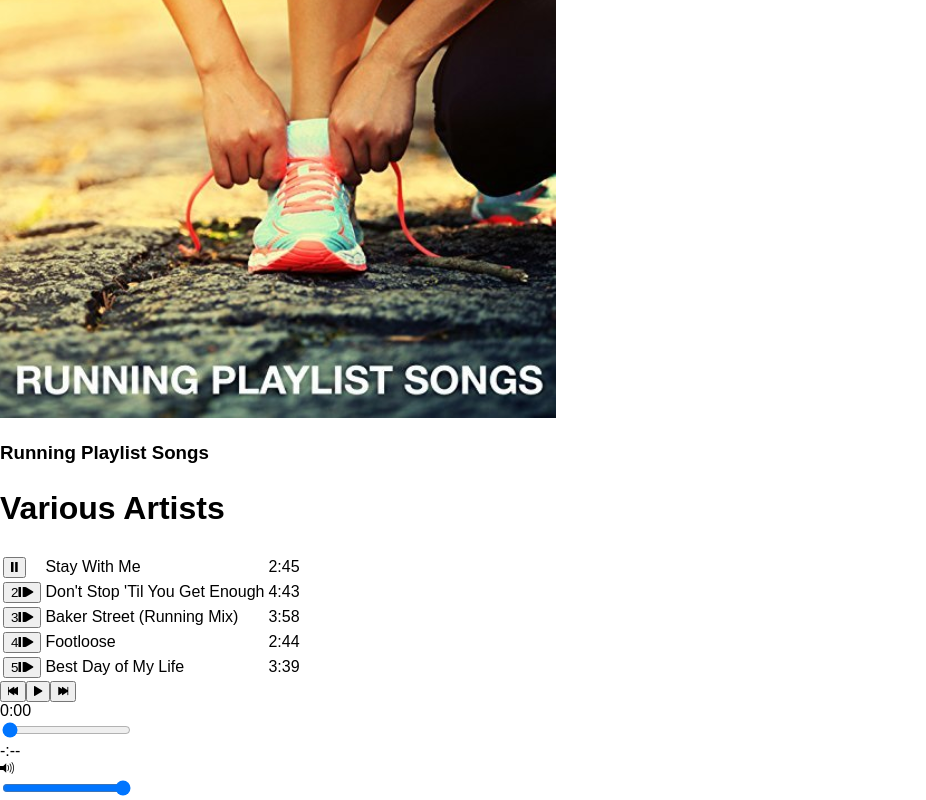
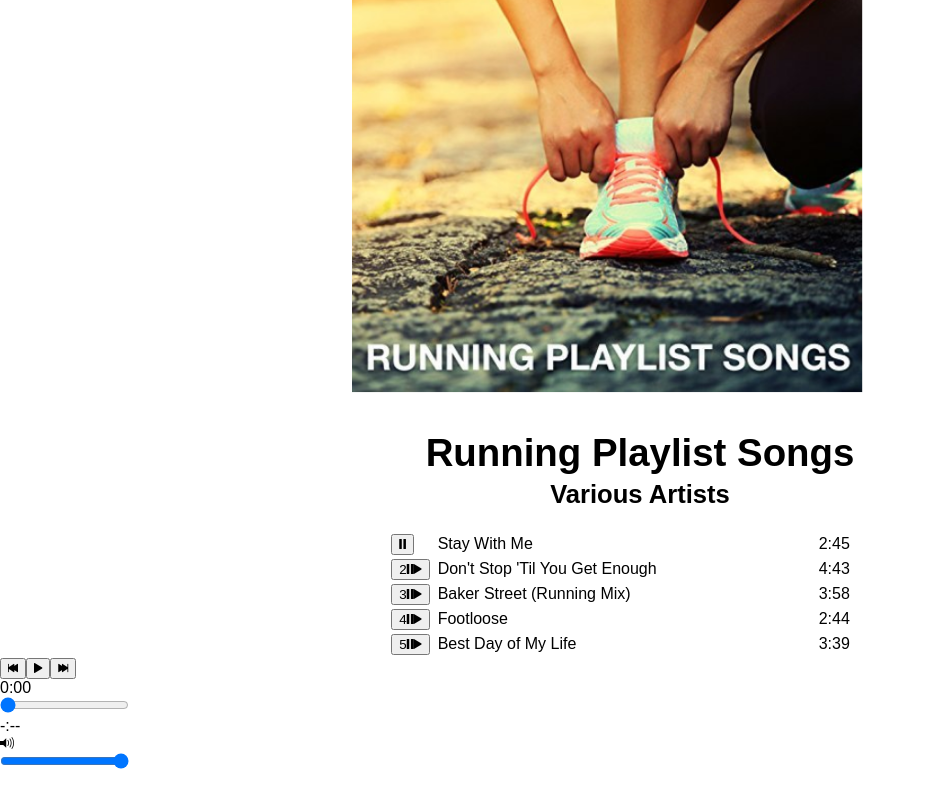
Before and after one commit to Beth-Powell/bloc-jams-react, a React (Create React App) app: page /album/running-playlist in a window 1280 px wide. Shown: the part 454-1254 px from the top of the page, without its empty margins (0-926 px from the left). After the commit the page ends 1227 px from the top, so only its background shows below. Built offline with nearby package versions, Linux system fonts and the light colour scheme.

Commit message:
Album page styling

```diff
--- a/src/App.css
+++ b/src/App.css
@@ -38,6 +38,7 @@ header {
   font-size: 1em;
 }
 
+
 .song.ion-play, .song.ion-pause {
     display: none;
 }
@@ -71,4 +72,4 @@ header {
 .song.paused .ion-play,
   .song.paused .song-number {
     display: none;
-  }
+}
--- a/src/album.css
+++ b/src/album.css
@@ -0,0 +1,98 @@
+#album-cover-art {
+  height: 40%;
+  width: 40%;
+  padding-top: 20px;
+  margin-left: auto;
+  margin-right: auto;
+  display: block;
+
+}
+
+#album-title {
+  text-align: center;
+  font-size: 3vw;
+  margin-bottom: 0px;
+}
+
+.artist {
+  text-align: center;
+  font-size: 2vw;
+  margin-top: 5px;
+}
+
+#release-info {
+  color: red;
+  position: relative;
+  text-align: center;
+  display: inherit;
+  font-size: 5vw;
+}
+
+#song-list {
+  margin-left: auto;
+  margin-right: auto;
+}
+
+.song-actions {
+  padding-right: 5px;
+}
+
+.song-title {
+  padding-right: 10px;
+}
+
+.song-duration {
+  text-align: right;
+  padding-right: 40px;
+  padding-left: 150px;
+}
+
+tr {
+  padding-above: 5px;
+  padding-bottom: 10px;
+  border-bottom: 1px solid red;
+}
+
+/*.buttons {
+  grid-area: player-buttons;
+}
+
+.current-time {
+  grid-area: song-has-played;
+}
+
+.seek-bar {
+  grid-area: player-bar;
+}
+
+.total-time {
+  grid-area: song-duration;
+}
+
+.ion-volume-high {
+  grid-area: audio-icon;
+}
+
+
+.player-bar {
+  display: grid;
+  grid-template-columns: 1fr 1fr 1fr;
+  grid-template-rows: auto;
+  grid-template-areas:
+    ". player-buttons ."
+    ". song-has-played ."
+    ". player-bar ."
+    ". song-duration ."
+    ". . . "
+    ". audio-icon ."
+    ". volume-bar ."
+}*/
+
+#buttons {
+  display: block;
+  margin: auto;
+}
+
+.seek-bar {
+  margin: auto;
+}
--- a/src/components/Landing.js
+++ b/src/components/Landing.js
@@ -5,7 +5,6 @@ const Landing = () => (
     <h1 className="hero-title">TURN THE MUSIC UP!</h1>
     <a className='background'>
     </a>
-
     <section className="selling-points">
       <div className="point column third">
         <span className="ion-music-note"></span>
--- a/src/components/Library.js
+++ b/src/components/Library.js
@@ -11,11 +11,11 @@ class Library extends Component {
 
   render() {
     return(
-      <section className='library'>
+      <section className='library container'>
       {
           this.state.albums.map( (album, index) =>
             <Link to={`/album/${album.slug}`} key={index}>
-            <img className="album-cover album-library" src={album.albumCover} alt={album.title} />
+            <img className="album-cover album-library item" src={album.albumCover} alt={album.title} />
             <div className="album-title column-third">{album.title}</div>
             <div className="album-artist column-third">{album.artist}</div>
             <div className="number-songs column-third">{album.songs.length} songs</div>
--- a/src/landing.css
+++ b/src/landing.css
@@ -8,15 +8,25 @@
   width: 100%;
   background-image: url(../src/assets/images/Landing_Page.jpg);
   background-repeat: no-repeat;
-  background-size: contain;
+  background-size: cover;
 }
+
+/*.background-image {
+  position: relative;
+  height: auto;
+  width: 100%;
+  background-image: url(../src/assets/images/Landing_Page.jpg);
+  background-repeat: no-repeat;
+  background-size: cover;
+}*/
+
 .hero-title {
   position: relative;
   text-align: center;
   color: white;
   font-size: 7vw;
   padding-top: 10px;
-  padding-bottom: 330px;
+  padding-bottom: 430px;
   margin-top: 0px;
   margin-bottom: 0px;
 }
@@ -31,9 +41,7 @@
     width: 33.3%;
 }
 
-.selling-points {
-  position:relative;
-}
+
 
 h2 {
   font-size: 2.5vw;
--- a/src/library.css
+++ b/src/library.css
@@ -23,21 +23,28 @@ a > img {
   text-align: center;
 }
 
-.library {
-  position: relative;
+.container {
+  display: flex;
+  flex-direction: row;
+  flex-wrap: nowrap;
+  justify-content: space-evenly;
+}
 
+.item {
+  order: 0;
 }
 
 .album-library {
-  float: left;
   width: 33.33%;
   padding-right: 15px;
   padding-left: 15px;
-  padding-bottom: 20px;
+  padding-bottom: 10px;
+  padding-top: 40px;
 }
 
 .column-third {
   position: relative;
+  padding-left: 15px;
   width: 33.33%;
   color: black;
 
```
